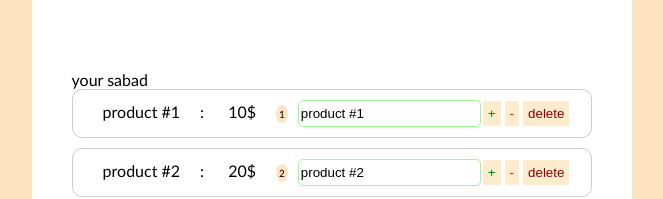
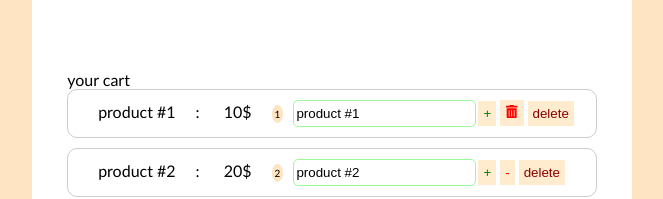
Before and after one commit to ghiathinejad/react-courses, a React (Create React App) app: page / in a window 1280 px wide. Shown: the part 141-340 px from the top of the page, without its empty margins (308-971 px from the left). Built offline with nearby package versions, Linux system fonts and the light colour scheme.

Commit message:
course31 react-icon

```diff
--- a/package.json
+++ b/package.json
@@ -8,6 +8,7 @@
     "@testing-library/user-event": "^12.1.10",
     "react": "^17.0.2",
     "react-dom": "^17.0.2",
+    "react-icons": "^4.3.1",
     "react-scripts": "4.0.3",
     "web-vitals": "^1.0.1"
   },
--- a/src/components/Product/Product.js
+++ b/src/components/Product/Product.js
@@ -1,5 +1,6 @@
 import { Component, Fragment } from "react";
 import productStyle from "./product.module.css";
+import {FaTrashAlt} from "react-icons/fa";
 
 class Product extends Component {
     render() {
@@ -9,7 +10,9 @@ class Product extends Component {
                 <span className={productStyle.quantity}>{this.props.product.quantity}</span>
                 <input type="text" onChange={this.props.onChangeTitle} value={this.props.product.title} className={productStyle.input} />
                 <button className={`${productStyle.increment} ${productStyle.button}`} onClick={this.props.onIncrement}>+</button>
-                <button className={`${productStyle.decrement} ${productStyle.button}`} onClick={this.props.onDecrement}>-</button>
+                <button className={`${productStyle.decrement} ${productStyle.button}`} onClick={this.props.onDecrement}>
+                    {this.props.product.quantity > 1 ? "-" : <FaTrashAlt />}
+                </button>
                 <button className={`${productStyle.delete} ${productStyle.button}`} onClick={this.props.onDelete}>delete</button>
             </li>
         </Fragment>;
--- a/src/components/ProductList/ProductList.js
+++ b/src/components/ProductList/ProductList.js
@@ -95,8 +95,8 @@ class ProductList extends Component {
 
         return (
                 <div>
-                    {/* {this.state.products.length ? <div>your sabad</div> : <div>go shopping</div>} */}
-                    {this.state.products.length && <div>your sabad</div>}
+                    {/* {this.state.products.length ? <div>your cart</div> : <div>go shopping</div>} */}
+                    {this.state.products.length && <div>your cart</div>}
                     {this.renderProducts()}
                 </div>
         );
```
Also changed, not shown: 1 other file (tests, documents, lock files or other folders).
